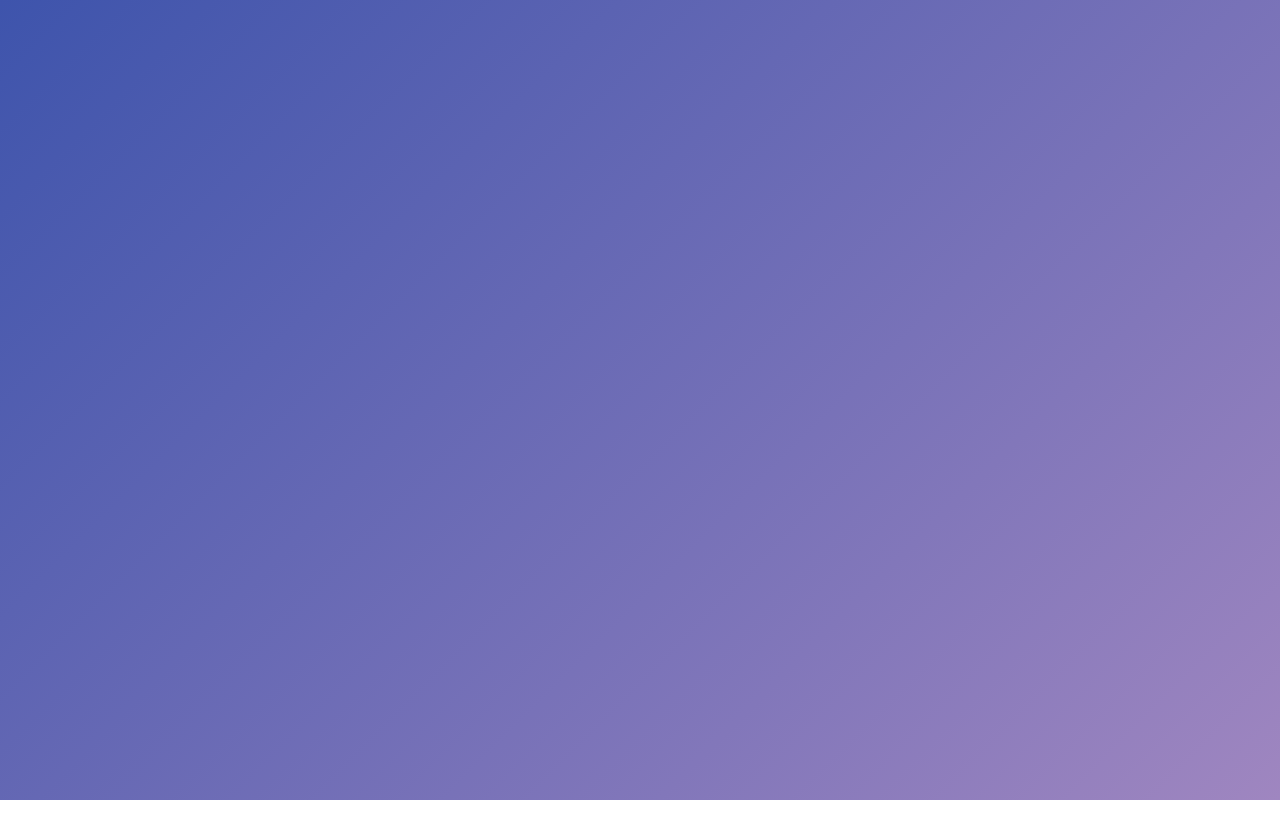
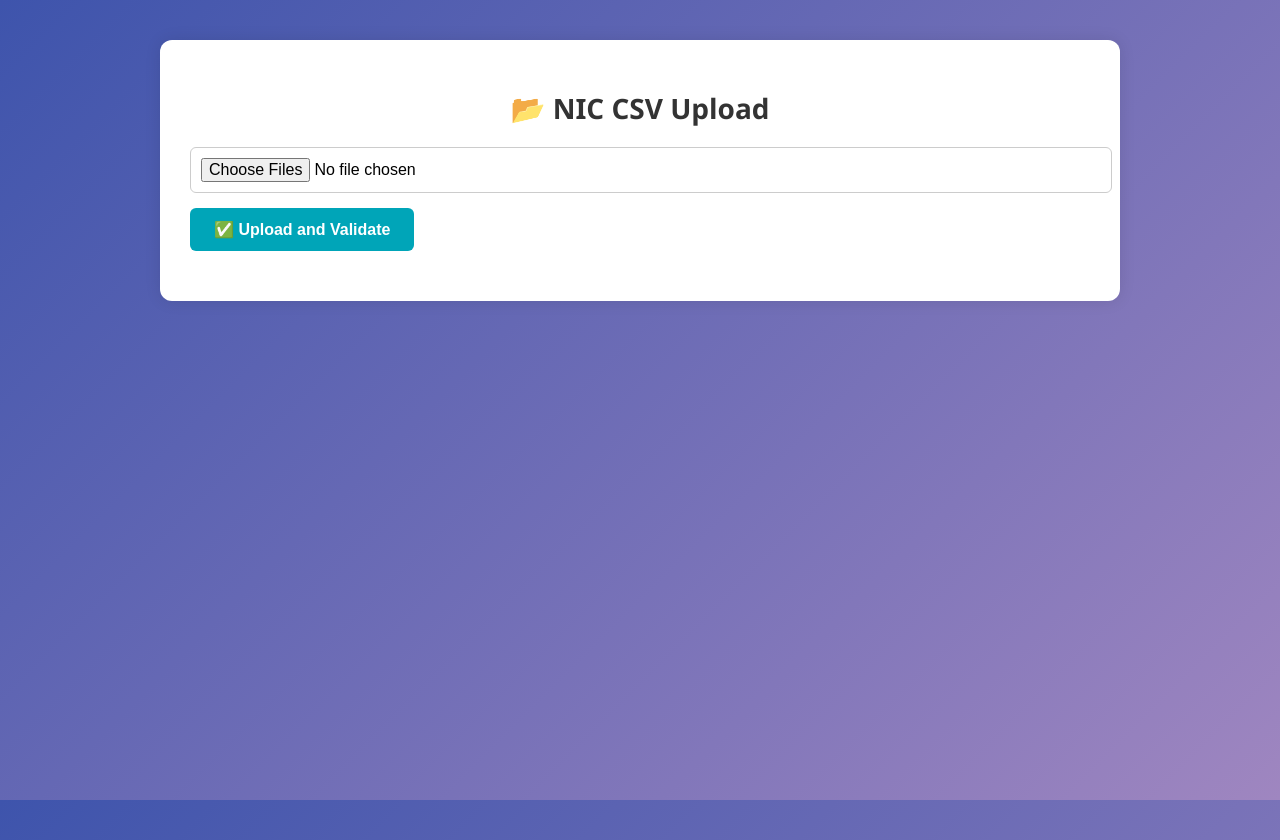
Before and after one commit to poojanathirimanna/NIC-Microservices, a React (Create React App) app in the folder nic-frontend/: page /upload-nic in a window 1280 px wide. Before the commit this address had no page. Before the commit the page ends 800 px from the top, so only its background shows below. Built offline with nearby package versions, Linux system fonts and the light colour scheme; sample sign-in values are in the browser's storage.

Commit message:
NICUpload page with styles and the tables included

```diff
--- a/nic-frontend/src/App.js
+++ b/nic-frontend/src/App.js
@@ -3,7 +3,8 @@ import { BrowserRouter as Router, Routes, Route } from 'react-router-dom';
 import LoginPage from './pages/LoginPage';
 import RegisterPage from './pages/RegisterPage';
 import ResetPasswordPage from './pages/ResetPasswordPage';
-import ProtectedRoute from './components/ProtectedRoute'; // ✅ Make sure this file exists
+import ProtectedRoute from './components/ProtectedRoute';
+import NICUploadPage from './pages/NICUploadPage';
 
 function App() {
   return (
@@ -14,7 +15,17 @@ function App() {
           path="/"
           element={
             <ProtectedRoute>
-              <h1>Home Page</h1> {/* ✅ You can replace this with <HomePage /> */}
+              <h1>Home Page</h1> {/* You can replace with <HomePage /> if needed */}
+            </ProtectedRoute>
+          }
+        />
+
+        {/* 🔒 Protected NIC Upload Route */}
+        <Route
+          path="/upload-nic"
+          element={
+            <ProtectedRoute>
+              <NICUploadPage />
             </ProtectedRoute>
           }
         />
--- a/nic-frontend/src/components/ProtectedRoute.jsx
+++ b/nic-frontend/src/components/ProtectedRoute.jsx
@@ -1,9 +1,19 @@
 import React from 'react';
-import { Navigate } from 'react-router-dom';
+import { Navigate, useLocation } from 'react-router-dom';
 
 const ProtectedRoute = ({ children }) => {
-  const isAuthenticated = !!localStorage.getItem('token');
-  return isAuthenticated ? children : <Navigate to="/login" replace />;
+  const token = localStorage.getItem('token');
+  const location = useLocation();
+
+  // Optionally, you could add a loading state here
+  const isAuthenticated = !!token;
+
+  if (!isAuthenticated) {
+    // Redirect to login with original path preserved
+    return <Navigate to="/login" replace state={{ from: location }} />;
+  }
+
+  return children;
 };
 
 export default ProtectedRoute;
--- a/nic-frontend/src/pages/LoginPage.jsx
+++ b/nic-frontend/src/pages/LoginPage.jsx
@@ -17,7 +17,7 @@ const LoginPage = () => {
     try {
       const response = await api.post('/auth/login', formData);
       if (response.data.token) localStorage.setItem('token', response.data.token);
-      navigate('/');
+      navigate('/upload-nic', { replace: true });
     } catch (err) {
       setError(err.response?.data?.message || 'Login failed');
     }
@@ -115,7 +115,7 @@ const styles = {
     textDecoration: 'underline',
   },
   error: {
-    color: '#ff4d4f',
+    color: '#8B0000',
     backgroundColor: 'rgba(255, 0, 0, 0.15)',
     padding: '8px',
     borderRadius: '6px',
--- /dev/null
+++ b/nic-frontend/src/pages/NICUploadPage.jsx
@@ -0,0 +1,178 @@
+import React, { useState } from 'react';
+import { uploadNICFiles } from '../services/nicService';
+
+const NICUploadPage = () => {
+  const [files, setFiles] = useState([]);
+  const [results, setResults] = useState([]);
+  const [responseInfo, setResponseInfo] = useState(null);
+  const [error, setError] = useState('');
+
+  const handleFileChange = (e) => {
+    setFiles([...e.target.files]);
+  };
+
+  const handleUpload = async () => {
+    if (files.length !== 4) {
+      setError('Please upload exactly 4 CSV files.');
+      return;
+    }
+
+    try {
+      const token = localStorage.getItem('token');
+      const response = await uploadNICFiles(files, token);
+      setResults(response.records || []);
+      setResponseInfo(response);
+      setError('');
+    } catch (err) {
+      setError('Upload failed. Please try again.');
+      console.error(err);
+    }
+  };
+
+  return (
+    <div style={styles.page}>
+      <h1 style={styles.title}>📂 NIC CSV Upload</h1>
+
+      <input
+        type="file"
+        multiple
+        accept=".csv"
+        onChange={handleFileChange}
+        style={styles.input}
+      />
+
+      <button onClick={handleUpload} style={styles.button}>
+        ✅ Upload and Validate
+      </button>
+
+      {error && <p style={styles.error}>{error}</p>}
+
+      {responseInfo && (
+        <div style={styles.summary}>
+          <p style={{ color: 'green' }}>✔️ {responseInfo.message}</p>
+          <p><strong>Files Processed:</strong> {responseInfo.filesProcessed}</p>
+          <p><strong>Inserted:</strong> {responseInfo.inserted}</p>
+          <p><strong>Skipped:</strong> {responseInfo.skipped}</p>
+          {responseInfo.skippedNICs.length > 0 && (
+            <p style={styles.skipped}>
+              <strong>Skipped NICs:</strong> {responseInfo.skippedNICs.join(', ')}
+            </p>
+          )}
+        </div>
+      )}
+
+      {results.length > 0 && (
+        <div style={styles.tableContainer}>
+          <h2 style={styles.resultTitle}>📊 Validation Results</h2>
+          <table style={styles.table}>
+            <thead>
+              <tr>
+                <th style={styles.th}>NIC</th>
+                <th style={styles.th}>DOB</th>
+                <th style={styles.th}>Age</th>
+                <th style={styles.th}>Gender</th>
+              </tr>
+            </thead>
+            <tbody>
+              {results.map((r, idx) => (
+                <tr key={idx}>
+                  <td style={styles.td}>{r.nicNumber}</td>
+                  <td style={styles.td}>{r.birthday}</td>
+                  <td style={styles.td}>{r.age}</td>
+                  <td style={styles.td}>{r.gender}</td>
+                </tr>
+              ))}
+            </tbody>
+          </table>
+        </div>
+      )}
+    </div>
+  );
+};
+
+const styles = {
+  page: {
+    maxWidth: '900px',
+    margin: '40px auto',
+    padding: '30px',
+    backgroundColor: 'white',
+    borderRadius: '12px',
+    boxShadow: '0 0 16px rgba(0,0,0,0.1)',
+    fontFamily: 'Segoe UI, sans-serif',
+  },
+  title: {
+    fontSize: '28px',
+    fontWeight: 'bold',
+    marginBottom: '20px',
+    color: '#333',
+    textAlign: 'center',
+  },
+  input: {
+    marginBottom: '15px',
+    padding: '10px',
+    width: '100%',
+    fontSize: '16px',
+    borderRadius: '6px',
+    border: '1px solid #ccc',
+  },
+  button: {
+    backgroundColor: '#00A5B8',
+    color: '#fff',
+    fontWeight: 'bold',
+    padding: '12px 24px',
+    border: 'none',
+    borderRadius: '6px',
+    cursor: 'pointer',
+    fontSize: '16px',
+    marginBottom: '20px',
+  },
+  error: {
+    color: '#8B0000',
+    backgroundColor: 'rgba(255, 0, 0, 0.15)',
+    padding: '8px',
+    borderRadius: '6px',
+    fontSize: '14px',
+    marginBottom: '10px',
+  },
+  summary: {
+    marginTop: '20px',
+    lineHeight: '1.6',
+    fontSize: '15px',
+  },
+  skipped: {
+    color: 'red',
+    fontWeight: 'bold',
+  },
+  tableContainer: {
+    marginTop: '30px',
+    overflowX: 'auto',
+  },
+  resultTitle: {
+    fontSize: '20px',
+    fontWeight: 'bold',
+    marginBottom: '10px',
+    color: '#222',
+  },
+  table: {
+    width: '100%',
+    borderCollapse: 'collapse',
+    fontSize: '16px',
+    borderRadius: '6px',
+    overflow: 'hidden',
+  },
+  th: {
+    padding: '12px',
+    backgroundColor: '#004080',
+    color: '#fff',
+    border: '1px solid #ddd',
+    textAlign: 'center',
+  },
+  td: {
+    padding: '12px',
+    border: '1px solid #ddd',
+    textAlign: 'center',
+    backgroundColor: '#f5f8ff',
+  },
+};
+
+export default NICUploadPage;
--- /dev/null
+++ b/nic-frontend/src/services/nicService.js
@@ -0,0 +1,19 @@
+import axios from 'axios';
+
+const BASE_URL = 'http://localhost:8082/api/nic';
+
+export const uploadNICFiles = async (files, token) => {
+  const formData = new FormData();
+  files.forEach(file => {
+    formData.append('files', file);
+  });
+
+  const response = await axios.post(`${BASE_URL}/upload`, formData, {
+    headers: {
+      'Authorization': `Bearer ${token}`,
+      'Content-Type': 'multipart/form-data',
+    }
+  });
+
+  return response.data;
+};
```
